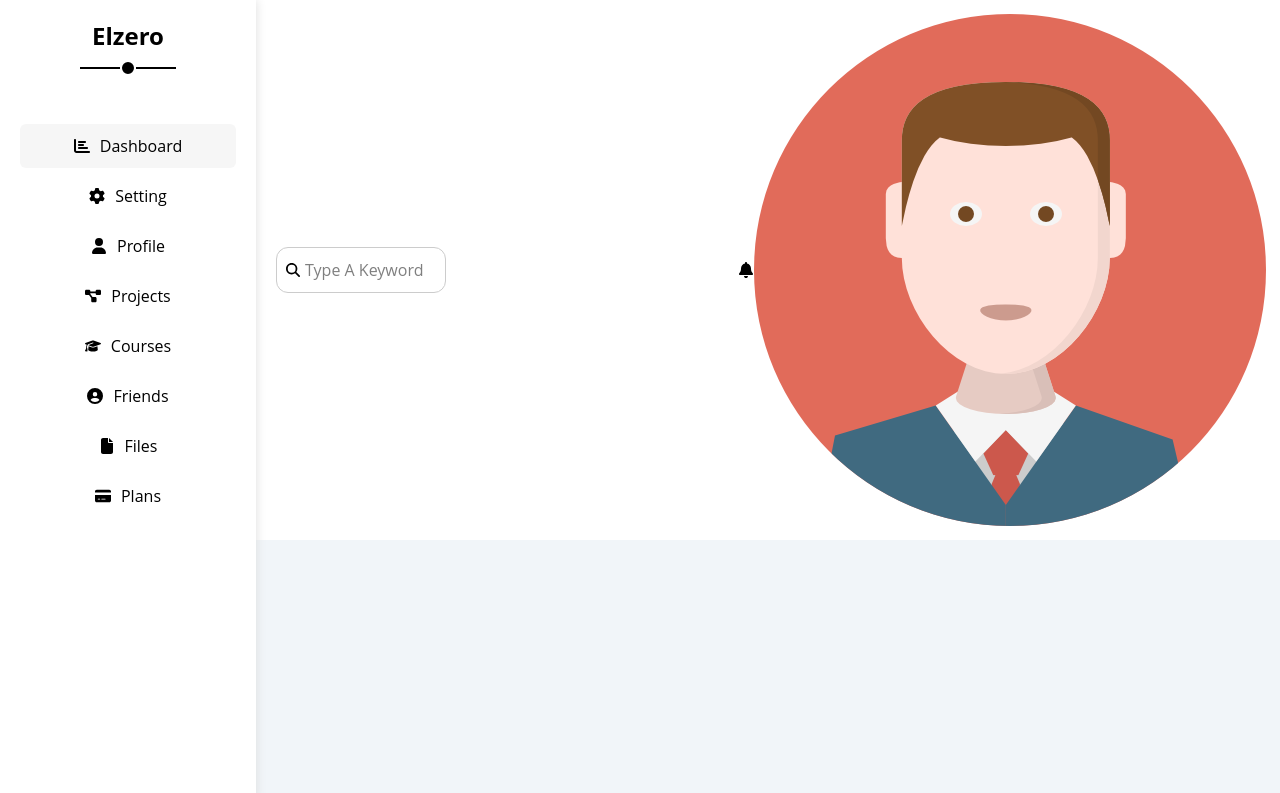
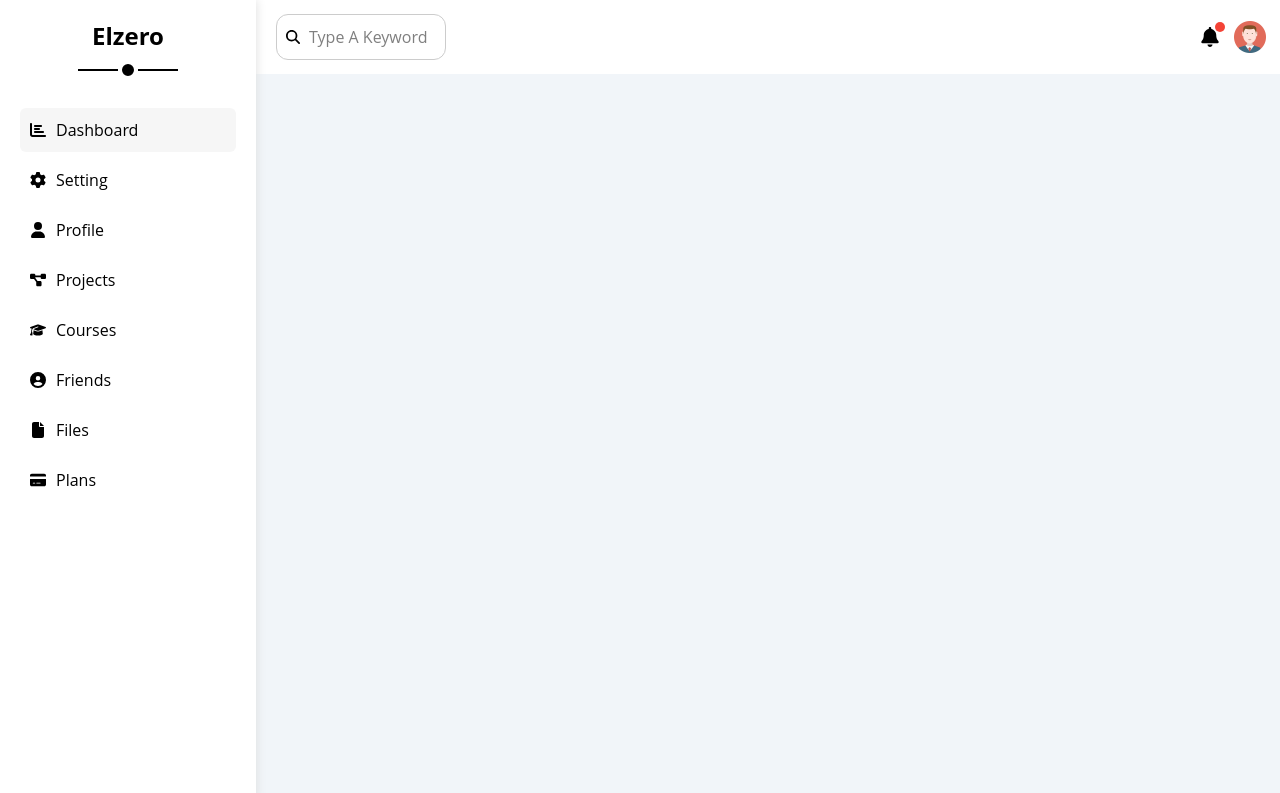
Before and after one commit to Mohamed3Eid/Dashboard, a website: page src/pages/index.html in a window 1280 px wide. Shown: the top 793 px of the page. Drawn offline with nearby package versions, Linux system fonts and the light colour scheme; files that its build step writes are made by us from their sources.

Commit message:
Complete A sidebar -complete section head

```diff
--- a/src/css/main.css
+++ b/src/css/main.css
@@ -44,14 +44,12 @@
   }
 
   .center-flex {
-    display: flex;
     align-items: center;
     justify-content: center;
   }
 
   .between-flex {
-    display: flex;
+    justify-content: space-between;
     align-items: center;
-    justify-content: space-between;
   }
 }
--- a/src/pages/index.html
+++ b/src/pages/index.html
@@ -10,19 +10,19 @@
     <!-- start pages -->
     <div class="flex bg-[#f1f5f9] min-h-[100vh]">
       <!-- start sidebar -->
-      <aside class="sm:w-16 md:w-3xs p-5 bg-white shrink-0 relative box-shadow">
+      <aside class="w- md:w-3xs p-5 bg-white shrink-0 relative box-shadow">
         <h3 class="text-center mb-2">elzero</h3>
-        <div class="flex center-flex mb-12">
+        <div class="hidden md:flex center-flex mb-7">
           <span class="w-10 h-0.5 bg-black inline-block"></span>
           <span
-            class="w-4 h-4 rounded-full inline-block bg-black border-2 border-white"
+            class="w-5 h-5 rounded-full inline-block bg-black border-4 border-white"
           ></span>
           <span class="w-10 h-0.5 bg-black inline-block"></span>
         </div>
         <ul>
           <li>
             <a
-              class="active center-flex md:justify-start text-black p-2.5 rounded-md ease-[.3s] mb-1.5 hover:bg-[#f6f6f6]"
+              class="active flex items-center md:justify-start text-black p-2.5 rounded-md ease-[.3s] mb-1.5 hover:bg-[#f6f6f6]"
               href="index.html"
             >
               <svg
@@ -40,7 +40,7 @@
 
           <li>
             <a
-              class="center-flex md:justify-start text-black p-2.5 rounded-md ease-[.3s] mb-1.5 hover:bg-[#f6f6f6]"
+              class="flex items-center md:justify-start text-black p-2.5 rounded-md ease-[.3s] mb-1.5 hover:bg-[#f6f6f6]"
               href="setting.html"
             >
               <svg
@@ -58,7 +58,7 @@
 
           <li>
             <a
-              class="center-flex md:justify-start text-black p-2.5 rounded-md ease-[.3s] mb-1.5 hover:bg-[#f6f6f6]"
+              class="flex items-center md:justify-start text-black p-2.5 rounded-md ease-[.3s] mb-1.5 hover:bg-[#f6f6f6]"
               href="profile.html"
             >
               <svg
@@ -76,7 +76,7 @@
 
           <li>
             <a
-              class="center-flex md:justify-start text-black p-2.5 rounded-md ease-[.3s] mb-1.5 hover:bg-[#f6f6f6]"
+              class="flex items-center md:justify-start text-black p-2.5 rounded-md ease-[.3s] mb-1.5 hover:bg-[#f6f6f6]"
               href="projects.html"
             >
               <svg
@@ -94,7 +94,7 @@
 
           <li>
             <a
-              class="center-flex md:justify-start text-black p-2.5 rounded-md ease-[.3s] mb-1.5 hover:bg-[#f6f6f6]"
+              class="flex items-center md:justify-start text-black p-2.5 rounded-md ease-[.3s] mb-1.5 hover:bg-[#f6f6f6]"
               href="courses.html"
             >
               <svg
@@ -112,7 +112,7 @@
 
           <li>
             <a
-              class="center-flex md:justify-start text-black p-2.5 rounded-md ease-[.3s] mb-1.5 hover:bg-[#f6f6f6]"
+              class="flex items-center md:justify-start text-black p-2.5 rounded-md ease-[.3s] mb-1.5 hover:bg-[#f6f6f6]"
               href="friends.html"
             >
               <svg
@@ -130,7 +130,7 @@
 
           <li>
             <a
-              class="center-flex md:justify-start text-black p-2.5 rounded-md ease-[.3s] mb-1.5 hover:bg-[#f6f6f6]"
+              class="flex items-center md:justify-start text-black p-2.5 rounded-md ease-[.3s] mb-1.5 hover:bg-[#f6f6f6]"
               href="files.html"
             >
               <svg
@@ -148,7 +148,7 @@
 
           <li>
             <a
-              class="center-flex md:justify-start text-black p-2.5 rounded-md ease-[.3s] mb-1.5 hover:bg-[#f6f6f6]"
+              class="flex items-center md:justify-start text-black p-2.5 rounded-md ease-[.3s] mb-1.5 hover:bg-[#f6f6f6]"
               href="plans.html"
             >
               <svg
@@ -167,40 +167,42 @@
       </aside>
       <!-- end sidebar -->
       <!-- start content -->
-      <div class="w-full">
+      <div class="w-full overflow-hidden">
         <!-- start head -->
-        <div class="bg-white p-3.5 between-flex">
+        <div class="bg-white p-3.5 flex between-flex">
           <!-- start search -->
           <div class="relative">
             <svg
               xmlns="http://www.w3.org/2000/svg"
               viewBox="0 0 512 512"
-              class="absolute start-4 top-1/2 -translate-y-1/2 w-[14px] h-[14px] text-info"
+              class="absolute start-2 md:start-4 top-1/2 -translate-y-1/2 w-[14px] h-[14px] text-info"
             >
               <path
                 d="M416 208c0 45.9-14.9 88.3-40 122.7L502.6 457.4c12.5 12.5 12.5 32.8 0 45.3s-32.8 12.5-45.3 0L330.7 376c-34.4 25.2-76.8 40-122.7 40C93.1 416 0 322.9 0 208S93.1 0 208 0S416 93.1 416 208zM208 352a144 144 0 1 0 0-288 144 144 0 1 0 0 288z"
               />
             </svg>
             <input
-              class="w-[170px] p-2.5 border border-[#ccc] rounded-xl ms-1.5 ps-7 transition-[width] duration-[0.3s] focus:outline-[#ddd] focus:w-[210px] focus:placeholder:opacity-0 caret-[#ddd]"
+              class="w-[135px] p-1.5 text-sm ps-6 md:w-[170px] md:p-2.5 md:ms-1.5 md:ps-8 md:text-base border border-[#ccc] rounded-xl transition-[width] duration-[0.3s] focus:outline-[#ddd] focus:w-[210px] focus:placeholder:opacity-0 caret-[#ddd]"
               placeholder="Type A Keyword"
             />
           </div>
           <!-- end search -->
           <!-- start icons -->
-          <div class="center-flex">
-            <span>
+          <div class="flex center-flex">
+            <span
+              class="relative before:absolute before:content-[''] before:bg-danger before:w-2.5 before:h-2.5 before:rounded-full before:top-[-5px] before:end-[-5px]"
+            >
               <svg
                 xmlns="http://www.w3.org/2000/svg"
                 viewBox="0 0 448 512"
-                class="w-4 h-4"
+                class="w-5 h-5"
               >
                 <path
                   d="M224 0c-17.7 0-32 14.3-32 32l0 19.2C119 66 64 130.6 64 208l0 18.8c0 47-17.3 92.4-48.5 127.6l-7.4 8.3c-8.4 9.4-10.4 22.9-5.3 34.4S19.4 416 32 416l384 0c12.6 0 24-7.4 29.2-18.9s3.1-25-5.3-34.4l-7.4-8.3C401.3 319.2 384 273.9 384 226.8l0-18.8c0-77.4-55-142-128-156.8L256 32c0-17.7-14.3-32-32-32zm45.3 493.3c12-12 18.7-28.3 18.7-45.3l-64 0-64 0c0 17 6.7 33.3 18.7 45.3s28.3 18.7 45.3 18.7s33.3-6.7 45.3-18.7z"
                 />
               </svg>
             </span>
-            <img src="../imgs/avatar.png" alt="" />
+            <img src="../imgs/avatar.png" alt="" class="w-8 h-8 ms-3.5" />
           </div>
           <!-- end icons -->
         </div>
@@ -209,8 +211,5 @@
       <!-- end content -->
     </div>
     <!-- end pages -->
-    <div>
-      <h3 class="text-center mb-4">Dashboard</h3>
-    </div>
   </body>
 </html>
```
